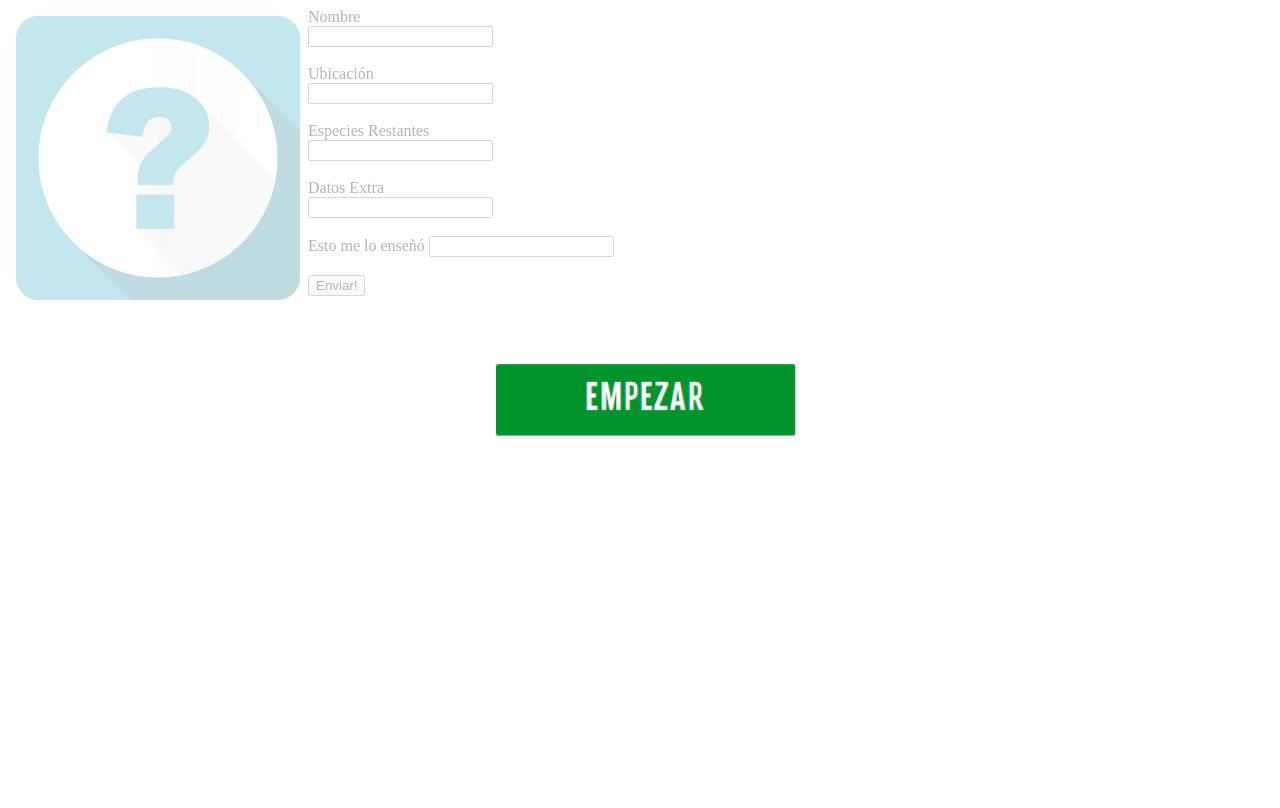
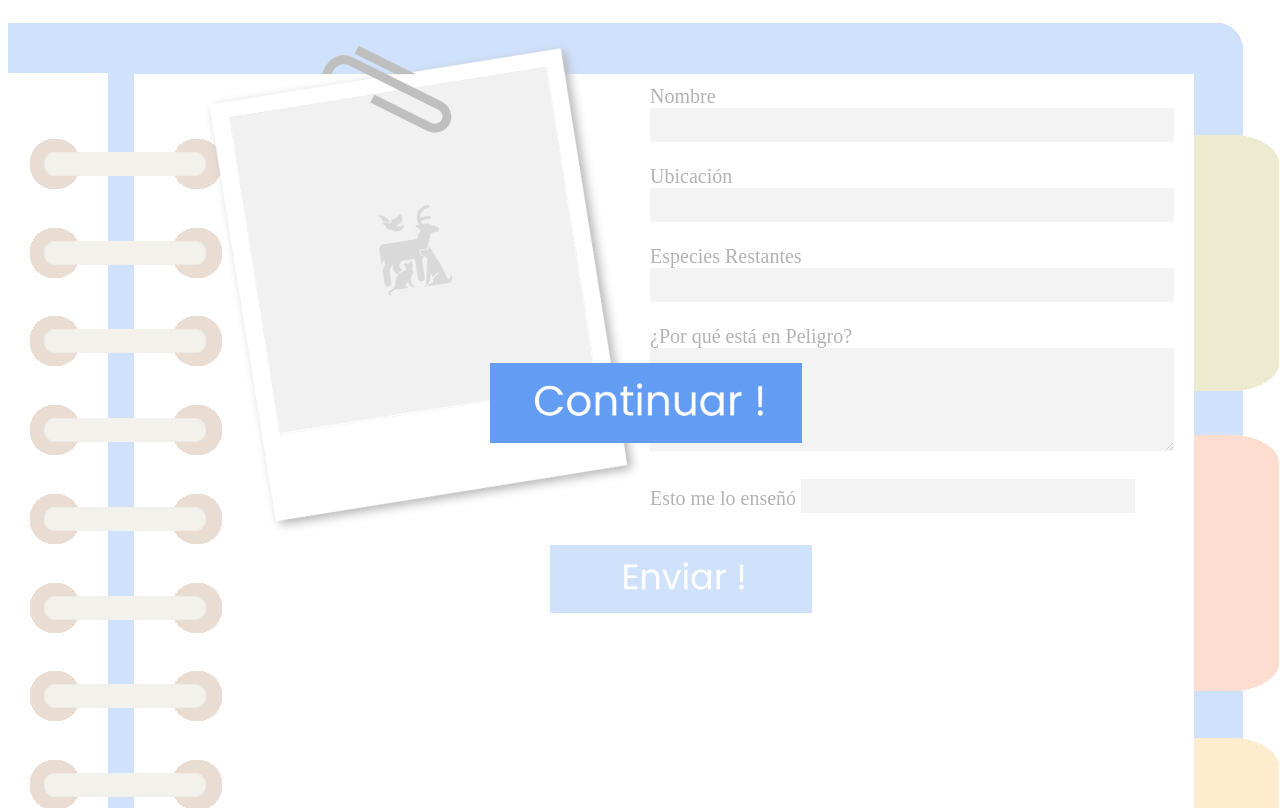
Before and after one commit to uchile-robotics/EndangeredAnimals, a Python web app: template src/animal_tornado/templates/index.html in a window 1280 px wide. Run offline with Jinja, Linux system fonts and the light colour scheme; the template is opened without the code that fills it, so the values that code supplies are empty; some libraries are stand-ins or nearby versions.

Commit message:
stetics bb ;)

```diff
--- a/src/animal_tornado/static/css/pics.css
+++ b/src/animal_tornado/static/css/pics.css
@@ -46,7 +46,7 @@
 	position:absolute;
 	border:none;
     outline:none;
-    background-color:#fff;
+    background-color:#629cf3;
     left:490px;
     top:363px;
 }
--- a/src/animal_tornado/static/css/position_follower.css
+++ b/src/animal_tornado/static/css/position_follower.css
@@ -2,7 +2,7 @@
 	position:absolute;
 	border:none;
     outline:none;
-    background-color:#fff;
+    background-color:#629cf3;
     left:490px;
     top:363px;
 }
--- a/src/animal_tornado/static/css/style.css
+++ b/src/animal_tornado/static/css/style.css
@@ -1,14 +1,44 @@
 body{
-	font-family:"Sans Serif";
+	font-family:"Sans-Serif";
+	font-size:20px;
+}
+
+.card {
+	position:absolute;
+	width:1280px;
+	height:800px;
 }
 
 #starto {
 	position:absolute;
 	border:none;
     outline:none;
-    background-color:#fff;
+    background-color:#629cf3;
     left:490px;
     top:363px;
+}
+
+#send {
+	position:absolute;
+	border:none;
+    outline:none;
+    background-color:#629cf3;
+    left:-100px;
+    top:460px;
+}
+
+.inp {
+	border:none;
+	background-color:#d0d0d0d0;
+    font-size:28px;
+    width:520px;
+}
+
+#autor {
+	border:none;
+	background-color:#d0d0d0d0;
+    font-size:28px;
+	width:330px;
 }
 
 .alpha {
@@ -23,8 +53,21 @@ body{
 	width:300px;
 }
 
+.send_img {
+	width:250px;
+}
+
 .animal_pic img {
-	width:300px;
-	height:300px;
-	float:left;
+	position:absolute;
+	left:253px;
+	top:90px;
+	width:320px;
+	height:320px;
+	transform:rotate(-9deg);
 }
+
+.info {
+	position:absolute;
+	left:650px;
+	top:85px;
+}
--- a/src/animal_tornado/templates/index.html
+++ b/src/animal_tornado/templates/index.html
@@ -9,23 +9,25 @@
     <link rel="stylesheet" href="../static/css/style.css">
 </head>
 <body>
+	<div class="animal_pic">
+        <img id="foto" src="../static/img/animals/none.png">
+    </div>
+    <img id="card" class="card" src="../static/img/card/rotated_empty.png">
+    <form class="info" onsubmit="return false;">
+        <label for="nombre">Nombre</label><br>
+        <input class="inp" id="nombre" type="text" name="nombre"><br><br>
+        <label for="locacion">Ubicación</label><br>
+        <input class="inp" id="locacion" type="text" name="locacion"><br><br>
+        <label for="restantes">Especies Restantes</label><br>
+        <input class="inp" id="restantes" type="text" name="restantes"><br><br>
+        <label for="datos_extra">¿Por qué está en Peligro?</label><br>
+        <textarea class="inp" id="datos_extra" type="text" name="datos_extra" cols="30" rows="3"></textarea>
+        <br><br>
+        <label for="autor">Esto me lo enseñó </label>
+        <input id="autor" type="text" name="autor"><br><br>
+        <button  id="send" onclick="info_publisher()"><img class="send_img" src="../static/img/send.png"></button>
+    </form>
     <img id="alpha" class="alpha" src="../static/img/bg.png">
     <button  id="starto" onclick="ws_connect()"><img class="start_img" src="../static/img/start.png"></button>
-    <div class="animal_pic">
-        <img id="foto" src="../static/img/animals/none.jpg">
-    </div>
-    <form onsubmit="return false;">
-        <label for="nombre">Nombre</label><br>
-        <input id="nombre" type="text" name="nombre"><br><br>
-        <label for="locacion">Ubicación</label><br>
-        <input id="locacion" type="text" name="locacion"><br><br>
-        <label for="restantes">Especies Restantes</label><br>
-        <input id="restantes" type="text" name="restantes"><br><br>
-        <label for="datos_extra">Datos Extra</label><br>
-        <input id="datos_extra" type="text" name="datos_extra"><br><br>
-        <label for="autor">Esto me lo enseñó </label>
-        <input id="autor" type="text" name="autor"><br><br>
-        <button  id="send" onclick="info_publisher()">Enviar!</button>
-    </form>
 </body>
 </html>
--- a/src/animal_tornado/templates/map.html
+++ b/src/animal_tornado/templates/map.html
@@ -9,7 +9,7 @@
 		<script type="text/javascript" src="../static/js/rostopic_position.js"></script>
 	</head>
 	<body>
-		<img id="mapa" src="../static/img/map/chile.png">
+		<img id="mapa" src="../static/img/map/18.png">
 		<div id="za_hando" class="za_hando">
 			<img id="hando" src="../static/img/hand/0.png">
 		</div>
--- a/src/animal_tornado/templates/pics.html
+++ b/src/animal_tornado/templates/pics.html
@@ -9,7 +9,7 @@
 	<script type="text/javascript" src="../static/js/pics.js"></script>
 </head>
 <body>
-	<img id="backg" class="backg" src="../static/img/bg.png">
+	<img id="backg" class="backg" src="../static/img/card/notebook.png">
 	<button id="btn_1" class="btn"><img id="img_1" class="image" src="../static/tmp/0.jpg"></button>
 	<button id="btn_2" class="btn"><img id="img_2" class="image" src="../static/tmp/1.jpg"></button>
 	<button id="btn_3" class="btn"><img id="img_3" class="image" src="../static/tmp/2.jpg"></button>
```
Also changed, not shown: src/animal_tornado/static/img/animals/none.png (added), src/animal_tornado/static/img/card/notebook.png (added), src/animal_tornado/static/img/card/rotated.png (added), src/animal_tornado/static/img/card/rotated_empty.png (added), src/animal_tornado/static/img/card/vertical-empty.png (added), src/animal_tornado/static/img/card/vertical.png (added), src/animal_tornado/static/img/send.png (added), src/animal_tornado/static/img/start.png.
